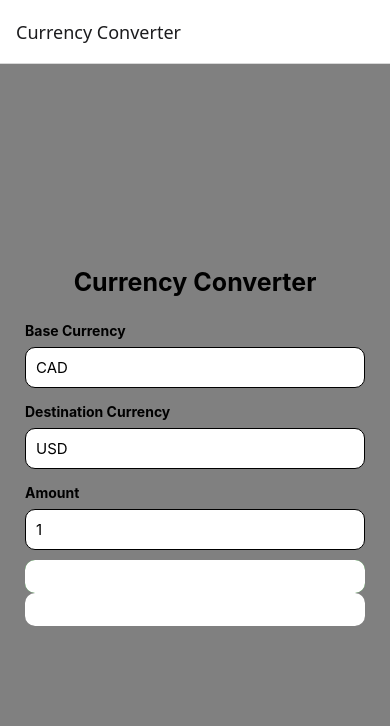
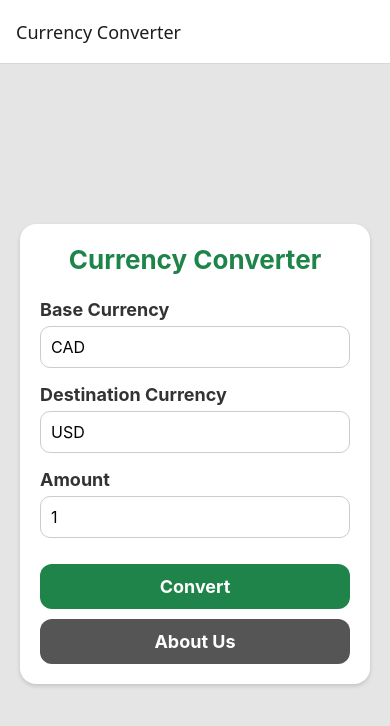
Before and after one commit to SuthanSuresh/COMP3074_Assignment2, a React Native app: screen / in a window 390 px wide. Shown: the top 726 px of the page. Built offline with nearby package versions, Linux system fonts and the light colour scheme.

Commit message:
update UI layout and improved button styling

```diff
--- a/App.js
+++ b/App.js
@@ -1,54 +1,62 @@
-import React, {useState} from "react";
-import { StyleSheet, Text, View, TextInput, Button } from 'react-native';
-import {NavigationContainer} from "@react-navigation/native";
-import {createStackNavigator} from "@react-navigation/stack";
+import React, { useState } from "react";
+import {
+  StyleSheet,
+  Text,
+  View,
+  TextInput,
+  TouchableOpacity,
+} from "react-native";
+import { NavigationContainer } from "@react-navigation/native";
+import { createStackNavigator } from "@react-navigation/stack";
 
-const Stack= createStackNavigator();
+const Stack = createStackNavigator();
 
-function Mainscreen({navigation}){
-  const [base, setBase]= useState("CAD");
-  const [destination, setDestination]= useState("USD");
-  const [amount, setAmount]= useState("1");
+function MainScreen({ navigation }) {
+  const [base, setBase] = useState("CAD");
+  const [destination, setDestination] = useState("USD");
+  const [amount, setAmount] = useState("1");
   const [error, setError] = useState("");
 
   const validateInputs = () => {
-    const codeRegex= /^[A-Z]{3}$/;
+    const codeRegex = /^[A-Z]{3}$/;
 
-    if(!codeRegex.test(base)){
-      return "Currency codes must be 3-letter uppercase ISO codes.(e.g: CAD)"
+    if (!codeRegex.test(base)) {
+      return "Currency codes must be 3-letter uppercase ISO codes (e.g: CAD).";
     }
 
-    if(!codeRegex.test(destination)){
-      return "Currency codes must be 3-letter uppercase ISO codes.(e.g: CAD)"
+    if (!codeRegex.test(destination)) {
+      return "Currency codes must be 3-letter uppercase ISO codes (e.g: CAD).";
     }
 
-    const num= Number(amount);
-    if(isNaN(num) || num <=0){
-      return "Amount must be a positive number."
+    const num = Number(amount);
+    if (isNaN(num) || num <= 0) {
+      return "Amount must be a positive number.";
     }
+
     return null;
   };
 
   const Conversion = () => {
     const validationError = validateInputs();
 
-    if(validationError){
+    if (validationError) {
       setError(validationError);
-    }
-    else{
+    } else {
       setError("");
+      // later we'll add the real API call here
     }
   };
 
   return (
     <View style={styles.container}>
+      <View style={styles.card}>
         <Text style={styles.title}>Currency Converter</Text>
 
         <View style={styles.inputSection}>
           <Text style={styles.label}>Base Currency</Text>
           <TextInput
             value={base}
-          onChangeText={(t)=> setBase(t.toUpperCase())}
+            onChangeText={(t) => setBase(t.toUpperCase())}
             style={styles.input}
             maxLength={3}
           />
@@ -58,7 +66,7 @@ function Mainscreen({navigation}){
           <Text style={styles.label}>Destination Currency</Text>
           <TextInput
             value={destination}
-          onChangeText={(t)=> setDestination(t.toUpperCase())}
+            onChangeText={(t) => setDestination(t.toUpperCase())}
             style={styles.input}
             maxLength={3}
           />
@@ -72,102 +80,158 @@ function Mainscreen({navigation}){
             keyboardType="numeric"
             style={styles.input}
           />
-
-        {error? <Text style={StyleSheet.error}>{error}</Text>: null}
-
-        <View style={styles.convertButton}>
-          <Button title="Convert" onPress={Conversion} color="white" />
         </View>
 
-        <View style={styles.aboutButton}>
-          <Button title="About Us" onPress={()=> navigation.navigate("About")} color="white" />
-        </View>
+        {error ? <Text style={styles.error}>{error}</Text> : null}
+
+        <TouchableOpacity style={styles.convertButton} onPress={Conversion}>
+          <Text style={styles.convertButtonText}>Convert</Text>
+        </TouchableOpacity>
+
+        <TouchableOpacity
+          style={styles.aboutButton}
+          onPress={() => navigation.navigate("About")}
+        >
+          <Text style={styles.aboutButtonText}>About Us</Text>
+        </TouchableOpacity>
       </View>
     </View>
   );
 }
 
-function AboutScreen(){
-  return(
+function AboutScreen() {
+  return (
     <View style={styles.container}>
+      <View style={styles.card}>
         <Text style={styles.aboutTitle}>About Us</Text>
         <Text style={styles.studentinfo}>Full Name: Suthan Sureshkumar</Text>
         <Text style={styles.studentinfo}>Student ID: 101511337</Text>
 
-      <Text style={styles.seperator}>----------------------------------------------</Text>
+        <Text style={styles.separator}>
+          ----------------------------------------------
+        </Text>
 
         <Text style={styles.studentinfo}>Full Name: Ayesha Akbar</Text>
         <Text style={styles.studentinfo}>Student ID: 100949840</Text>
 
-      <Text style={styles.seperator}>----------------------------------------------</Text>
+        <Text style={styles.separator}>
+          ----------------------------------------------
+        </Text>
 
-      <Text style={styles.studentinfo}>This is a curreny conversion app, that was created by Ayesha and Suthan as part of Assignment 2 for COMP3074.</Text>
-
+        <Text style={styles.studentinfo}>
+          This is a currency conversion app that was created by Ayesha and
+          Suthan as part of Assignment 2 for COMP3074.
+        </Text>
+      </View>
     </View>
   );
 }
 
-export default function App(){
-  return(
+export default function App() {
+  return (
     <NavigationContainer>
       <Stack.Navigator initialRouteName="Main">
-        <Stack.Screen name="Main" component={Mainscreen} options={{title: "Currency Converter"}} />
-        <Stack.Screen name="About" component={AboutScreen} options={{title: "About"}} />
+        <Stack.Screen
+          name="Main"
+          component={MainScreen}
+          options={{ title: "Currency Converter" }}
+        />
+        <Stack.Screen
+          name="About"
+          component={AboutScreen}
+          options={{ title: "About" }}
+        />
       </Stack.Navigator>
-
     </NavigationContainer>
   );
 }
 
-
-
 const styles = StyleSheet.create({
   container: {
     flex: 1,
-    backgroundColor: 'grey',
-    justifyContent: 'center',
-    padding: 25,
+    backgroundColor: "#E5E5E5",
+    justifyContent: "center",
+    padding: 20,
   },
-
-  title:{
-    fontSize: 25,
-    textAlign: 'center',
-    fontWeight: 'bold',
-    marginBottom: 25,
+  card: {
+    backgroundColor: "white",
+    borderRadius: 16,
+    padding: 20,
+    elevation: 3, // Android shadow
+    shadowColor: "#000", // iOS shadow
+    shadowOffset: { width: 0, height: 2 },
+    shadowOpacity: 0.15,
+    shadowRadius: 4,
   },
-  inputSection:{
-    marginBottom: 15,
+  title: {
+    fontSize: 26,
+    textAlign: "center",
+    fontWeight: "bold",
+    marginBottom: 24,
+    color: "#1E8449",
+  },
+  inputSection: {
+    marginBottom: 16,
   },
   label: {
-    fontsize: 20,
-    marginBottom: 8,
-    fontWeight: 700,
+    fontSize: 18,
+    marginBottom: 6,
+    fontWeight: "bold",
+    color: "#333",
   },
-  input:{
-    borderWidth:1,
-    borderColor: 'black',
-    backgroundColor: 'white',
-    fontSize: 15,
+  input: {
+    borderWidth: 1,
+    borderColor: "#CCC",
+    backgroundColor: "white",
+    fontSize: 16,
     padding: 10,
-    borderRadius:10,
+    borderRadius: 10,
   },
-  convertButton:{
-    borderRadius: 10,
+  convertButton: {
+    backgroundColor: "#1E8449",
+    borderRadius: 12,
     marginTop: 10,
-    overflow: 'hidden',
-    backgroundColor: 'green',
+    paddingVertical: 12,
+    alignItems: "center",
   },
-  aboutButton:{
-    borderRadius: 10,
-    overflow: 'hidden',
-    backgroundColor: '#4A4A4A',
+  convertButtonText: {
+    color: "white",
+    fontSize: 18,
+    fontWeight: "bold",
   },
-  aboutTitle:{
-    marginBottom: 15,
-    fontSize: 25,
+  aboutButton: {
+    backgroundColor: "#555",
+    borderRadius: 12,
+    marginTop: 10,
+    paddingVertical: 12,
+    alignItems: "center",
   },
-  studentinfo:{
-    marginBottom: 15,
-    fontSize: 20,
-  }
+  aboutButtonText: {
+    color: "white",
+    fontSize: 18,
+    fontWeight: "bold",
+  },
+  aboutTitle: {
+    marginBottom: 18,
+    fontSize: 24,
+    fontWeight: "bold",
+    textAlign: "center",
+    color: "#1E8449",
+  },
+  studentinfo: {
+    marginBottom: 12,
+    fontSize: 18,
+    color: "#222",
+  },
+  separator: {
+    marginVertical: 8,
+    textAlign: "center",
+    color: "#888",
+  },
+  error: {
+    color: "red",
+    marginTop: 6,
+    marginBottom: 4,
+    fontSize: 16,
+  },
 });
```
Also changed, not shown: package.json (+8 -2 lines), 1 other file (tests, documents, lock files or other folders). Lines whose indentation alone changed are shown as unchanged.
